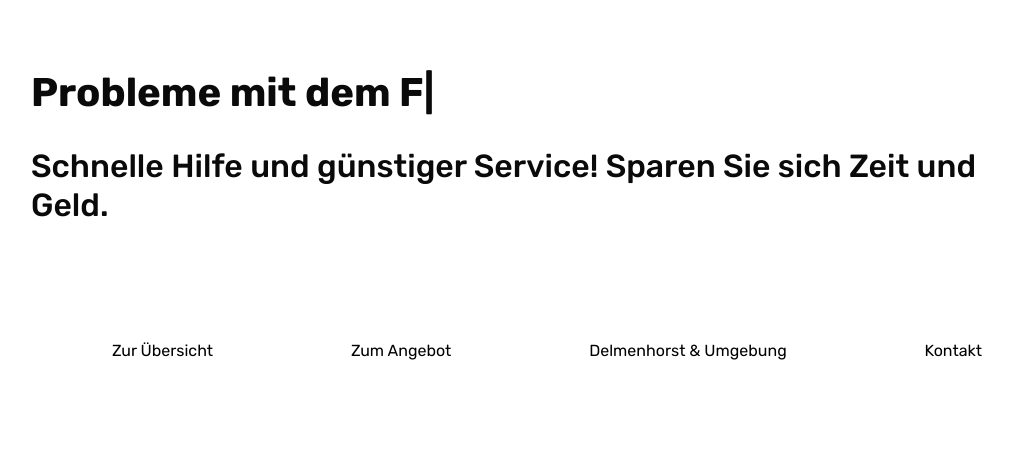
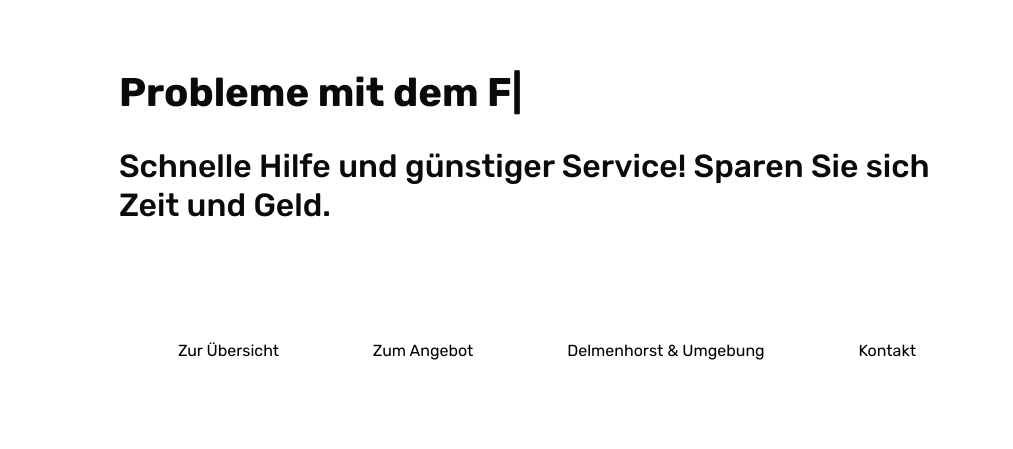
Before and after one commit to zopnote/td-nextjs-website, a Next.js app: page /landing in a window 1280 px wide. Shown: the part 321-770 px from the top of the page, without its empty margins (112-1125 px from the left). Built offline with nearby package versions, Linux system fonts and the light colour scheme; some icons are missing.

Commit message:
changed max width of every page to ensure consistent layouts

```diff
--- a/app/custom-made/components/development.tsx
+++ b/app/custom-made/components/development.tsx
@@ -20,11 +20,15 @@ export default function DevelopmentWindow() {
             }}
         >
             <div style={{height: "10vh"}}/>
-            <div className={"w-full align-middle flex flex-col"}>
+            <div className={"w-full align-middle flex flex-col"} style={{
+                maxWidth: "1300px",
+                justifySelf: "center",
+                alignSelf: "center"
+            }}>
                 <div style={{
                     padding: 15,
                     height: "100%",
-                    width: "85vw",
+                    width: "85%",
                     alignSelf: "center",
                     flexDirection: "column",
                     flex: "none",
@@ -95,7 +99,7 @@ export default function DevelopmentWindow() {
                                 Kostenvoranschlag möglich.
                             </span>
                         </div>
-                        <div style={isMobile ? {height: "30px"} : {width: "10vw"}}></div>
+                        <div style={isMobile ? {height: "30px"} : {width: "10%"}}></div>
                         <div className={"hover:bg-black flex flex-row"} style={{
                             backgroundColor: "#0070f3",
                             color: "#ffffff",
--- a/app/landing/components/service.tsx
+++ b/app/landing/components/service.tsx
@@ -70,6 +70,8 @@ export default function Service() {
                     alignSelf: "center",
                     display: "flex",
                     width: "80vw",
+                    maxWidth: "1200px",
+                    justifySelf: "center",
                     height: "fit-content",
                     flexDirection: "column",
                     backgroundColor: "rgb(0,0,0)",
--- a/app/landing/components/title_container.tsx
+++ b/app/landing/components/title_container.tsx
@@ -9,7 +9,7 @@ interface TitleContainerProperties {
     height?: string;
 }
 export default function TitleContainer({height, children}: TitleContainerProperties) {
-    const {isMobile: isMobile, width: windowWidth} = useWindowAttributes(620);
+    const {isMobile: isMobile} = useWindowAttributes(620);
 
 
     const [flexDirection, setFlexDirection] = useState<"row" | "column">("row");
@@ -48,15 +48,17 @@ export default function TitleContainer({height, children}: TitleContainerPropert
 
             </header>
 
-            <hr style={{width: "50vw", border: "none", height: isMobile ? "0vh" : "5vh"}}/>
+            <hr style={{width: "50%", border: "none", height: isMobile ? "0vh" : "5vh"}}/>
             <div style={{
                 alignSelf: "center",
+                justifySelf: "center",
+                width: "80%",
+
             }}>
                 <div className={"title"} style={{
-                    alignSelf:"center",
+                    alignSelf:"start",
                     fontSize: "2.5rem",
                     fontWeight: "bold",
-                    width: "80vw",
                     padding: 15
                 }}>
                     Probleme mit dem{" "}<ReactTyped
@@ -76,7 +78,6 @@ export default function TitleContainer({height, children}: TitleContainerPropert
                 </div>
                 <div className={"title"} style={{
                     alignSelf:"start",
-                    width: "80vw",
                     padding: 15
                 }}>
                     Schnelle Hilfe und günstiger Service! Sparen Sie sich Zeit und Geld.
@@ -89,7 +90,9 @@ export default function TitleContainer({height, children}: TitleContainerPropert
                 display: 'flex',
                 alignItems: 'center',
                 justifyContent: 'center',
-                width: '100%',
+                justifySelf:"center",
+                alignSelf:"center",
+                width: '80%',
                 margin: 0,
                 padding: 0}}>
                 <TabBar/>
--- a/app/landing/page.tsx
+++ b/app/landing/page.tsx
@@ -15,6 +15,11 @@ export default function Landing() {
                 maxHeight: "0px",
                 color: "white"
             }}>PC Hilfe PC Support Handy Hilfe WLAN Technische Dienste Dienstleistungen Lenny Siebert in Delmenhorst</h1>
+            <div style={{
+                maxWidth: "1200px",
+                alignSelf: "center",
+                justifySelf: "center"
+            }}>
                 <Hero
                     height={
                         windowWidth > 850 ? (windowHeight > 600 ? "100vh" :
@@ -26,6 +31,7 @@ export default function Landing() {
                                 : "700px")}
 
                     invertedScroll={true} />
+            </div>
             <Discount/>
             <Footer/>
         </div>
--- a/app/prices/page.tsx
+++ b/app/prices/page.tsx
@@ -55,14 +55,19 @@ export default function Prices() {
             <div style={{
                 height: "10vh"
             }}></div>
+            <div style={{
+                maxWidth: "1600px",
+                justifySelf: "center",
+                alignSelf: "center"
+            }}>
                 <div className={"title"} style={{
-                width: "80vw",
+                    width: "80%",
                     alignSelf: "center",
                     justifySelf: "center"
                 }}>Angebote & Preise</div>
                 <div style={{height: "20px"}}></div>
                 <div className={"text"} style={{
-                width: "80vw",
+                    width: "80%",
                     alignSelf: "center",
                     justifySelf: "center"
                 }}>Es gestaltet sich schwer transparent Angebote zu stellen, die fair für den Kunden und mich sind. Daher möchte ich hier einmal benennen, dass mein Ziel ist, nebenberuflich etwas dazu zu verdienen und ich meine Preise passend angehe. Sie können von mir erwarten, dass ich für ein Problem einen angemessenen und günstigen Preis stelle.</div>
@@ -83,7 +88,7 @@ export default function Prices() {
                         </Link>
                     </div>
                     {!isMobile ? <div className="w-full md:w-80 bg-white rounded-2xl shadow-lg p-6 flex flex-col items-center text-center border border-gray-200 hover:shadow-xl transition-shadow" style={{
-                    width: "50vw"
+                        width: "50%"
                     }}>
                         <div
                             style={{
@@ -111,7 +116,7 @@ export default function Prices() {
                 </div>
                 <div className="flex flex-col md:flex-row justify-center items-center gap-8 mt-16 px-4">
                     {!isMobile ? <div className="w-full md:w-80 bg-white rounded-2xl shadow-lg p-6 flex flex-col items-center text-center border border-gray-200 hover:shadow-xl transition-shadow" style={{
-                    width: "50vw"
+                        width: "50%"
                     }}>
                         <div
                             style={{
@@ -172,7 +177,7 @@ export default function Prices() {
                         </Link>
                     </div>
                     {!isMobile ? <div className="w-full md:w-80 bg-white rounded-2xl shadow-lg p-6 flex flex-col items-center text-center border border-gray-200 hover:shadow-xl transition-shadow" style={{
-                    width: "50vw"
+                        width: "50%"
                     }}>
                         <div
                             style={{
@@ -198,6 +203,7 @@ export default function Prices() {
                         </div>
                     </div> : <></>}
                 </div>
+            </div>
             <div style={{ height: "100px" }}></div>
             <Footer></Footer>
         </div>
--- a/lib/footer.module.css
+++ b/lib/footer.module.css
@@ -16,7 +16,7 @@
   padding: 1.5rem;
   height: fit-content;
   width: 90vw;
-  max-width: 960px;
+  max-width: 1200px;
 }
 
 .link {
```
Lines whose indentation alone changed are shown as unchanged.
